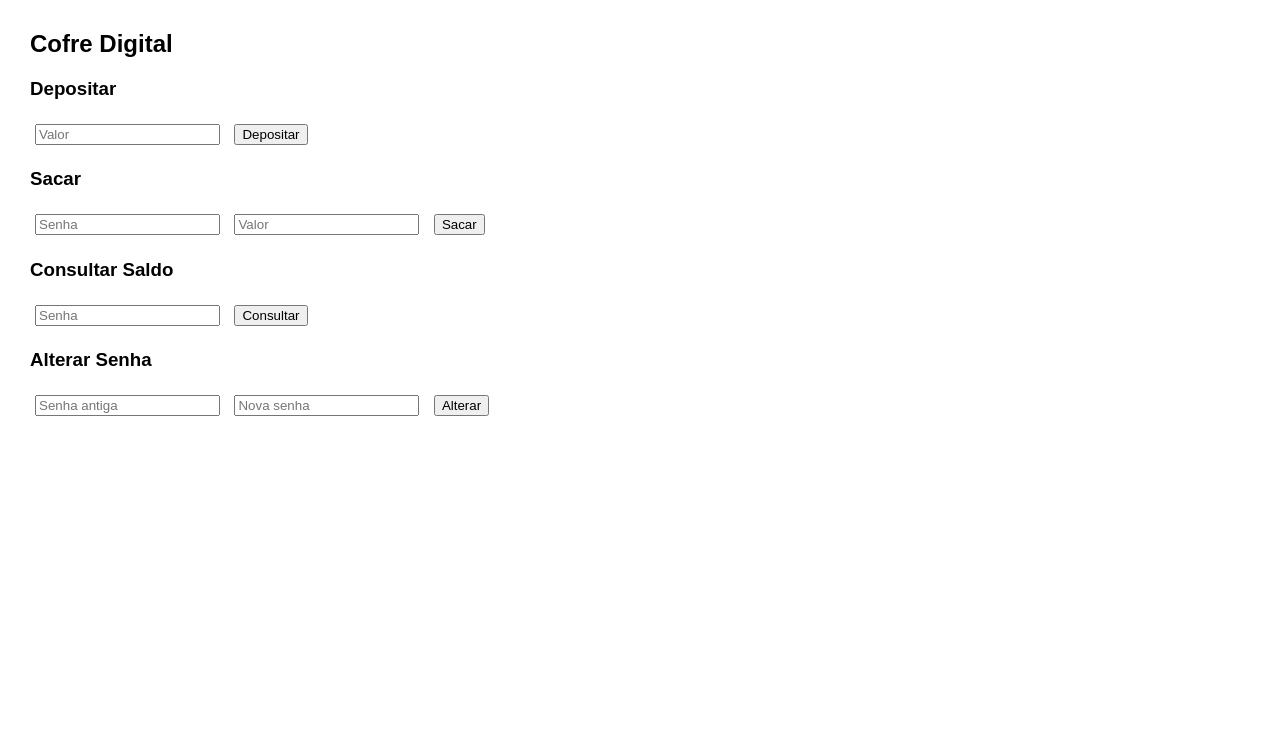
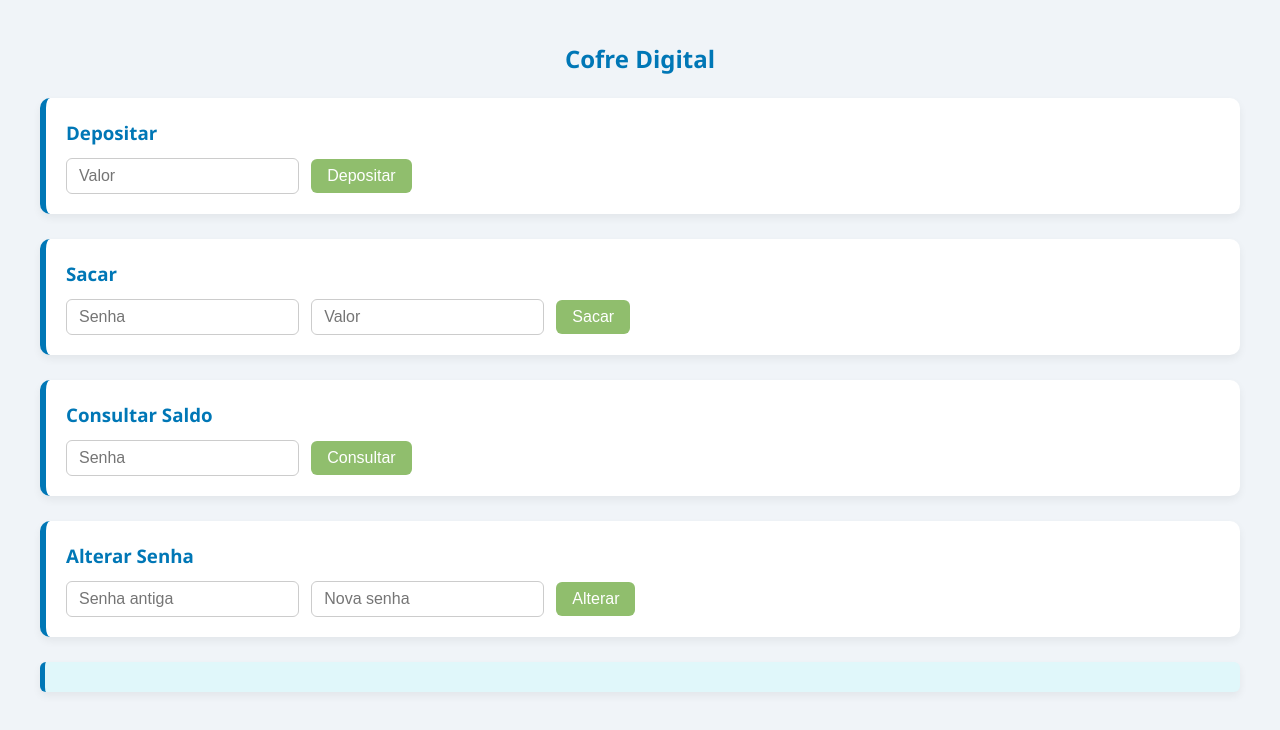
Before and after one commit to lucaslucena-la/Programacao-4, a plain HTML site: page escopo_clousers/Lista/index.html in a window 1280 px wide. Drawn offline with Linux system fonts and the light colour scheme.

Commit message:
Estilização

```diff
--- a/escopo_clousers/Lista/index.html
+++ b/escopo_clousers/Lista/index.html
@@ -5,11 +5,8 @@
         <meta name="viewport" content="width=device-width, initial-scale=1.0">
 
         <title>Teste Cofre Digital</title>
-        <style>
-            body { font-family: Arial, sans-serif; margin: 30px; }
-            input, button { margin: 5px; }
-            .result { margin-top: 15px; color: blue; }
-        </style>
+        <link rel="stylesheet" href="style.css">
+
     </head>
 
     <body>
--- /dev/null
+++ b/escopo_clousers/Lista/style.css
@@ -0,0 +1,74 @@
+/* Reset básico */
+* {
+  margin: 0;
+  padding: 0;
+  box-sizing: border-box;
+}
+
+body {
+  font-family: 'Segoe UI', Tahoma, Geneva, Verdana, sans-serif;
+  background-color: #f0f4f8;
+  color: #222;
+  padding: 40px;
+  line-height: 1.6;
+}
+
+/* Cabeçalho */
+h2 {
+  color: #0077b6;
+  margin-bottom: 20px;
+  text-align: center;
+}
+
+/* Seções */
+div {
+  margin-bottom: 25px;
+  background-color: #ffffff;
+  border-left: 6px solid #0077b6;
+  padding: 20px;
+  border-radius: 10px;
+  box-shadow: 0 4px 8px rgba(0, 0, 0, 0.06);
+}
+
+/* Títulos das seções */
+h3 {
+  color: #0077b6;
+  margin-bottom: 10px;
+}
+
+/* Inputs */
+input {
+  padding: 8px 12px;
+  border: 1px solid #ccc;
+  border-radius: 6px;
+  margin-right: 8px;
+  font-size: 16px;
+  width: auto;
+}
+
+/* Botões */
+button {
+  padding: 8px 16px;
+  background-color: #90be6d;
+  color: white;
+  border: none;
+  border-radius: 6px;
+  font-size: 16px;
+  cursor: pointer;
+  transition: background-color 0.2s ease;
+}
+
+button:hover {
+  background-color: #74a84a;
+}
+
+/* Resultado */
+.result {
+  margin-top: 20px;
+  padding: 15px;
+  background-color: #e0f7fa;
+  color: #0077b6;
+  border-radius: 6px;
+  font-weight: bold;
+  border-left: 5px solid #0077b6;
+}
```
